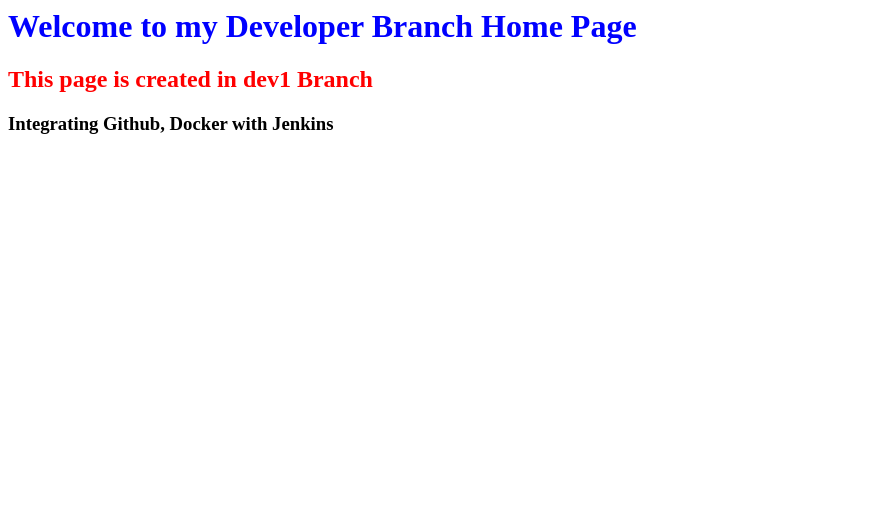
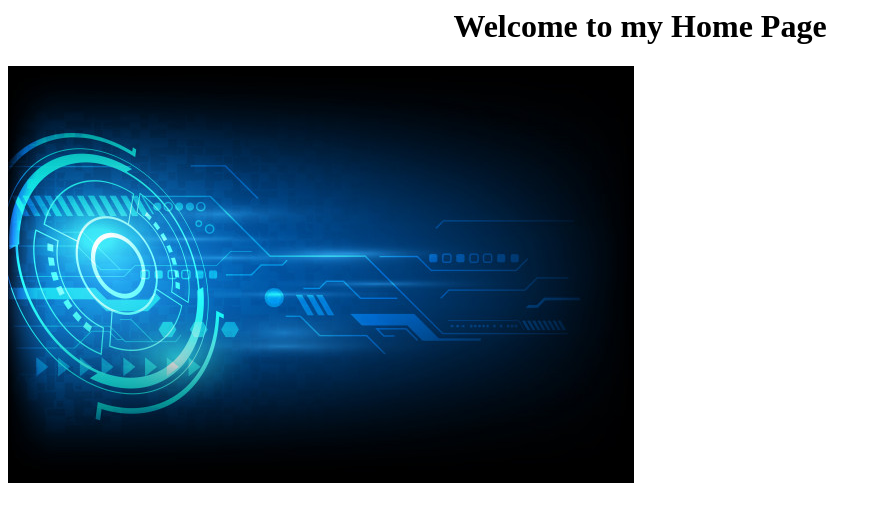
Before and after one commit to saurabhagarwal43800/Jenkins_task, a plain HTML site: page index.html in a window 1280 px wide. Shown: the whole page, without its empty margins (0-881 px from the left). Drawn offline with Linux system fonts and the light colour scheme.

Commit message:
Adding image

```diff
--- a/index.html
+++ b/index.html
@@ -1,19 +1,14 @@
 <html>
+<head>
 <style>
-body {
-  background-image: 'automation.jpg';
-  background-repeat: no-repeat;
-  background-attachment: fixed;
-  background-size: 100% 100%;
-}
+h1 {text-align: center;}
 </style>
+</head>
 <body>
 
-<h1 style="color:blue">Welcome to my Developer Branch Home Page</h1>
+<h1>Welcome to my Home Page</h1>
 
-<h2 style="color:red">This page is created in dev1 Branch</h2>
-		<h3>Integrating Github, Docker with Jenkins</h3>
-
+<img src="automation.jpg" alt="Automation">
 </body>
 
 </html>
```
